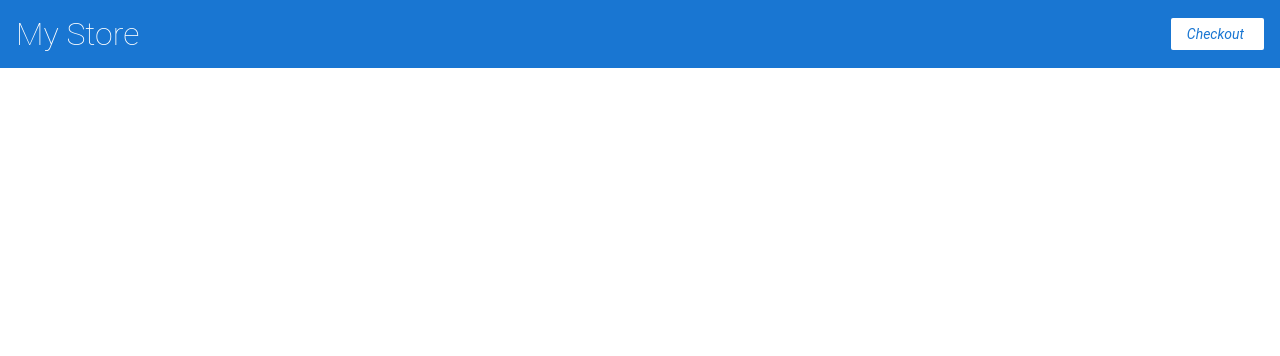
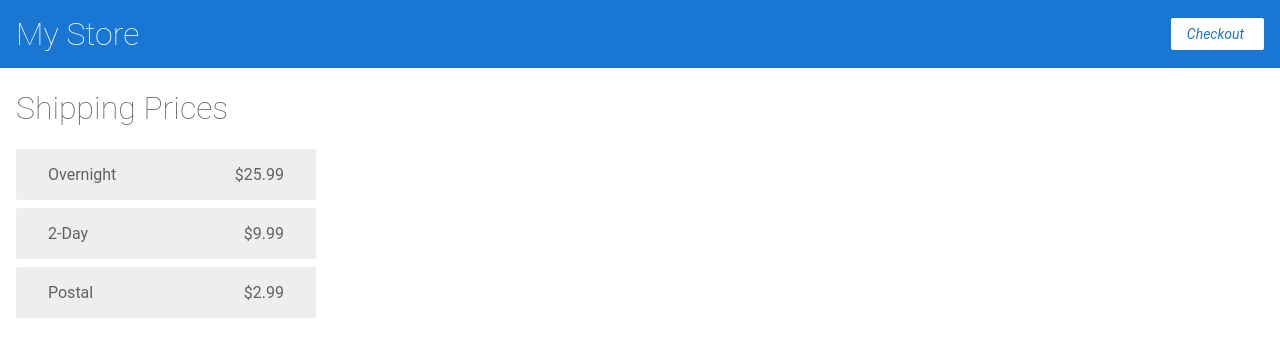
Before and after one commit to ThiagoMoraes21/ionic4, an Angular app in the folder angular_refresher/my-store/: page /shipping in a window 1280 px wide. Before the commit this address led to /. Shown: the top 356 px of the page. Built offline with nearby package versions, Linux system fonts and the light colour scheme.

Commit message:
Add the shipping component to display the shipping prices

```diff
--- a/angular_refresher/my-store/src/app/cart/cart.component.html
+++ b/angular_refresher/my-store/src/app/cart/cart.component.html
@@ -1,4 +1,8 @@
 <h1>Cart</h1>
+
+<p>
+  <a routerLink="/shipping">Shipping Prices</a>
+</p>
 
 <div class="cart-item" *ngFor="let item of items">
   <span>{{ item.name }}</span>
--- /dev/null
+++ b/angular_refresher/my-store/src/app/shipping/shipping.component.html
@@ -0,0 +1,8 @@
+<h1>Shipping Prices</h1>
+
+<div *ngIf="shippingCost">
+  <div class="shipping-item" *ngFor="let shipping of shippingCost | async">
+    <span>{{ shipping.type }}</span>
+    <span>{{ shipping.price | currency }}</span>
+  </div>
+</div>
--- /dev/null
+++ b/angular_refresher/my-store/src/app/shipping/shipping.component.ts
@@ -0,0 +1,24 @@
+import { Component, OnInit } from '@angular/core';
+import { CartService } from '../cart.service';
+
+@Component({
+  selector: 'app-shipping',
+  templateUrl: './shipping.component.html',
+  styleUrls: ['./shipping.component.css']
+})
+export class ShippingComponent implements OnInit {
+  public shippingCost: any;
+  constructor(
+    private cartService: CartService
+  ) { }
+
+  ngOnInit() {
+    this.getShipping();
+  }
+
+  getShipping() {
+    this.shippingCost = this.cartService.getShippingPrices();
+    return this.shippingCost;
+  }
+
+}
--- a/angular_refresher/my-store/src/styles.css
+++ b/angular_refresher/my-store/src/styles.css
@@ -132,7 +132,7 @@ app-top-bar h1 {
   flex-direction: row;
   justify-content: space-between;
   padding: 16px 32px;
-  margin-bottom: 8px;
+  margin-bottom: 8px!important;
   border-radius: 2px;
   background-color: #EEEEEE;
   margin: 0 auto;
```
Also changed, not shown: angular_refresher/my-store/src/app/app.module.ts (+5 -2 lines), angular_refresher/my-store/src/app/shipping/shipping.component.css (added), 1 other file (tests, documents, lock files or other folders).
